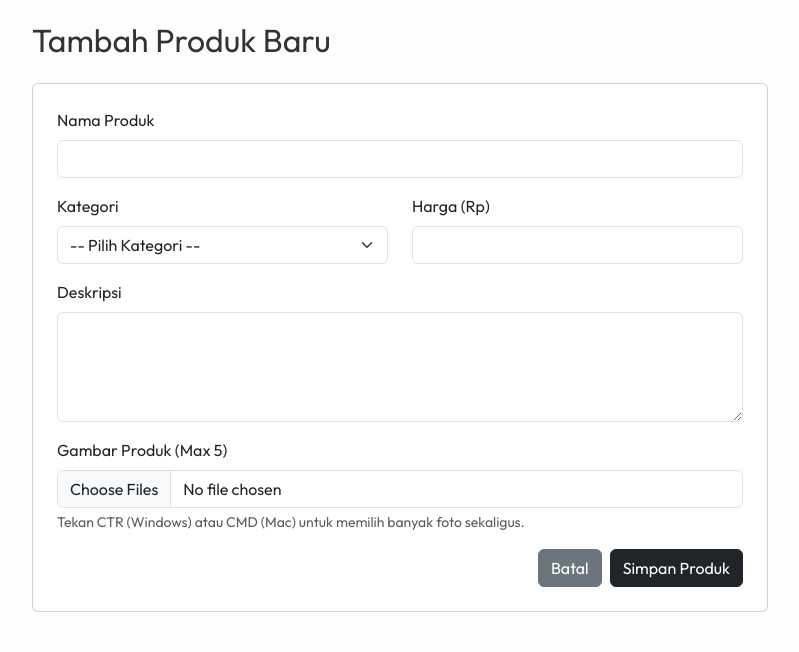
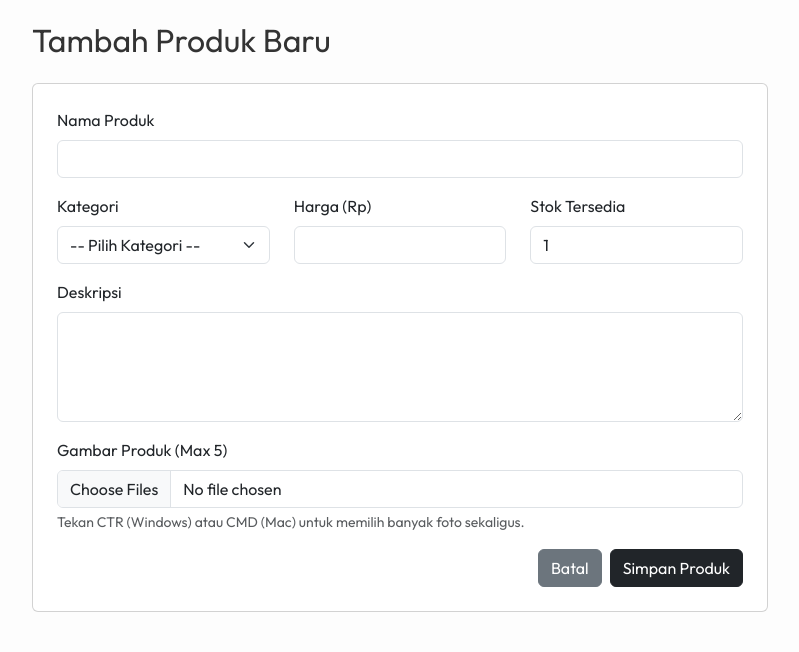
Before and after one commit to Alfandhy/agrimarket-flask, a Flask app: page /product/create in a window 1280 px wide. Shown: the part 188-840 px from the top of the page, without its empty margins (240-1039 px from the left). Run offline with Flask 3, Linux system fonts and the light colour scheme; a user stored in the database is signed in; some libraries are stand-ins or nearby versions.

Commit message:
Add stock feature for products

```diff
--- a/app/models.py
+++ b/app/models.py
@@ -34,6 +34,7 @@ class Product(db.Model):
     name = db.Column(db.String(150), nullable=False, index=True)
     description = db.Column(db.Text, nullable=False)
     price = db.Column(db.Integer, nullable=False)
+    stock = db.Column(db.Integer, nullable=False, default=1)
     category_id = db.Column(db.Integer, db.ForeignKey('category.id'), nullable=True)
     seller_id = db.Column(db.Integer, db.ForeignKey('user.id'), nullable=False)
     images = db.relationship('ProductImage', backref='product', cascade='all, delete-orphan', lazy=True)
--- a/app/routes/product.py
+++ b/app/routes/product.py
@@ -62,6 +62,7 @@ def create_product():
                 name=request.form.get('name'),
                 description=request.form.get('description'),
                 price=int(request.form.get('price')),
+                stock=int(request.form.get('stock', 1)),
                 category_id=request.form.get('category_id') or None,
                 seller_id=current_user.id
             )
@@ -72,7 +73,7 @@ def create_product():
             flash('Produk berhasil ditambahkan!', 'success')
             return redirect(url_for('main.dashboard'))
         except ValueError:
-            flash('Harga harus berupa angka.', 'warning')
+            flash('Harga dan stok harus berupa angka.', 'warning')
         except Exception as e:
             flash(f'Terjadi kesalahan saat menyimpan produk: {e}', 'danger')
 
@@ -89,6 +90,7 @@ def edit_product(id):
         product.name = request.form.get('name')
         product.description = request.form.get('description')
         product.price = int(request.form.get('price'))
+        product.stock = int(request.form.get('stock', product.stock))
         product.category_id = request.form.get('category_id')
 
         save_product_images(request.files.getlist('images'), product.id)
--- a/templates/create_product.html
+++ b/templates/create_product.html
@@ -12,7 +12,7 @@
                     <input type="text" class="form-control" name="name" required>
                 </div>
                 <div class="row">
-                    <div class="col-md-6 mb-3">
+                    <div class="col-md-4 mb-3">
                         <label class="form-label">Kategori</label>
                         <select class="form-select" name="category_id">
                             <option value="" selected>-- Pilih Kategori --</option>
@@ -21,9 +21,13 @@
                             {% endfor %}
                         </select>
                     </div>
-                    <div class="col-md-6 mb-3">
+                    <div class="col-md-4 mb-3">
                         <label class="form-label">Harga (Rp)</label>
-                        <input type="number" class="form-control" name="price" required>
+                        <input type="number" class="form-control" name="price" required min="0">
+                    </div>
+                    <div class="col-md-4 mb-3">
+                        <label class="form-label">Stok Tersedia</label>
+                        <input type="number" class="form-control" name="stock" required value="1" min="1">
                     </div>
                 </div>
                 <div class="mb-3">
--- a/templates/detail.html
+++ b/templates/detail.html
@@ -53,6 +53,12 @@
         {% endif %}
         <h1 class="display-5 fw-bold">{{ product.name }}</h1>
         <h3 class="text-success my-3">Rp {{ "{:,.0f}".format(product.price) }}</h3>
+
+        <div class="mb-3">
+            <span class="badge {{ 'bg-success' if product.stock > 0 else 'bg-danger' }}">
+                Stok: {{ product.stock if product.stock > 0 else 'Kosong' }}
+            </span>
+        </div>
 
         <div class="mb-3">
             <small class="text-muted">Dijual oleh:</small>
--- a/templates/index.html
+++ b/templates/index.html
@@ -152,6 +152,10 @@
                     {{ product.category.name }}
                 </span>
                 {% endif %}
+                <!-- Stock Badge -->
+                <span class="position-absolute top-0 end-0 m-3 badge {{ 'bg-success' if product.stock > 0 else 'bg-danger' }} shadow-sm rounded-pill px-2 py-1">
+                    Stok: {{ product.stock if product.stock > 0 else 'Habis' }}
+                </span>
             </div>
 
             <div class="card-body text-center p-3">
--- a/templates/seller_profile.html
+++ b/templates/seller_profile.html
@@ -89,6 +89,10 @@
                     No Image
                 </div>
                 {% endif %}
+                <!-- Stock Badge -->
+                <span class="position-absolute top-0 end-0 m-2 badge {{ 'bg-success' if product.stock > 0 else 'bg-danger' }} shadow-sm">
+                    Stok: {{ product.stock if product.stock > 0 else 'Habis' }}
+                </span>
             </div>
 
             <div class="card-body">
```
Also changed, not shown: templates/dashboard.html (+7 -1 lines), templates/edit_product.html (+7 -3 lines), instance/marketplace.db, instance/marketplace_v2.db, instance/marketplace_v3.db, instance/marketplace_v4.db, instance/marketplace_v5.db.
